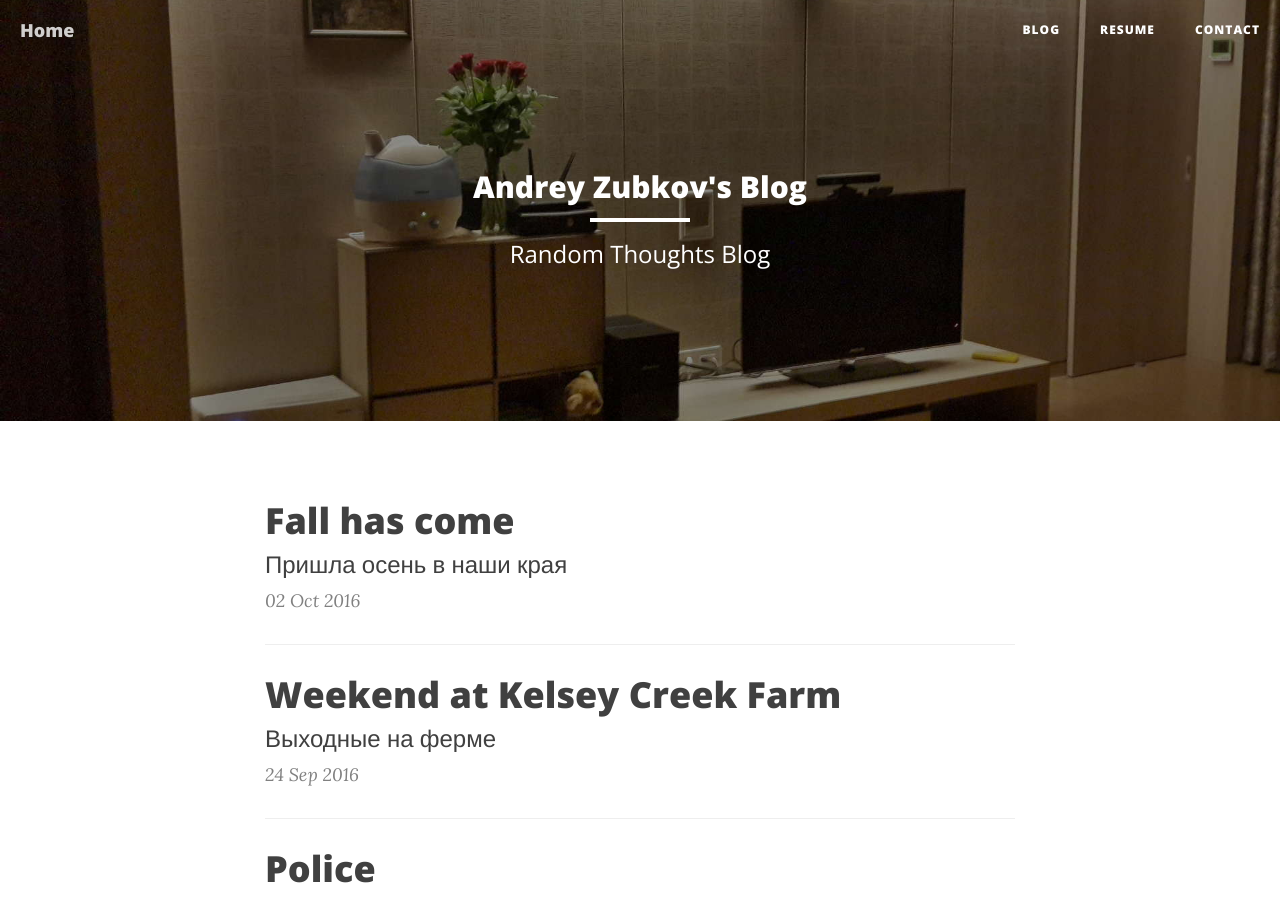
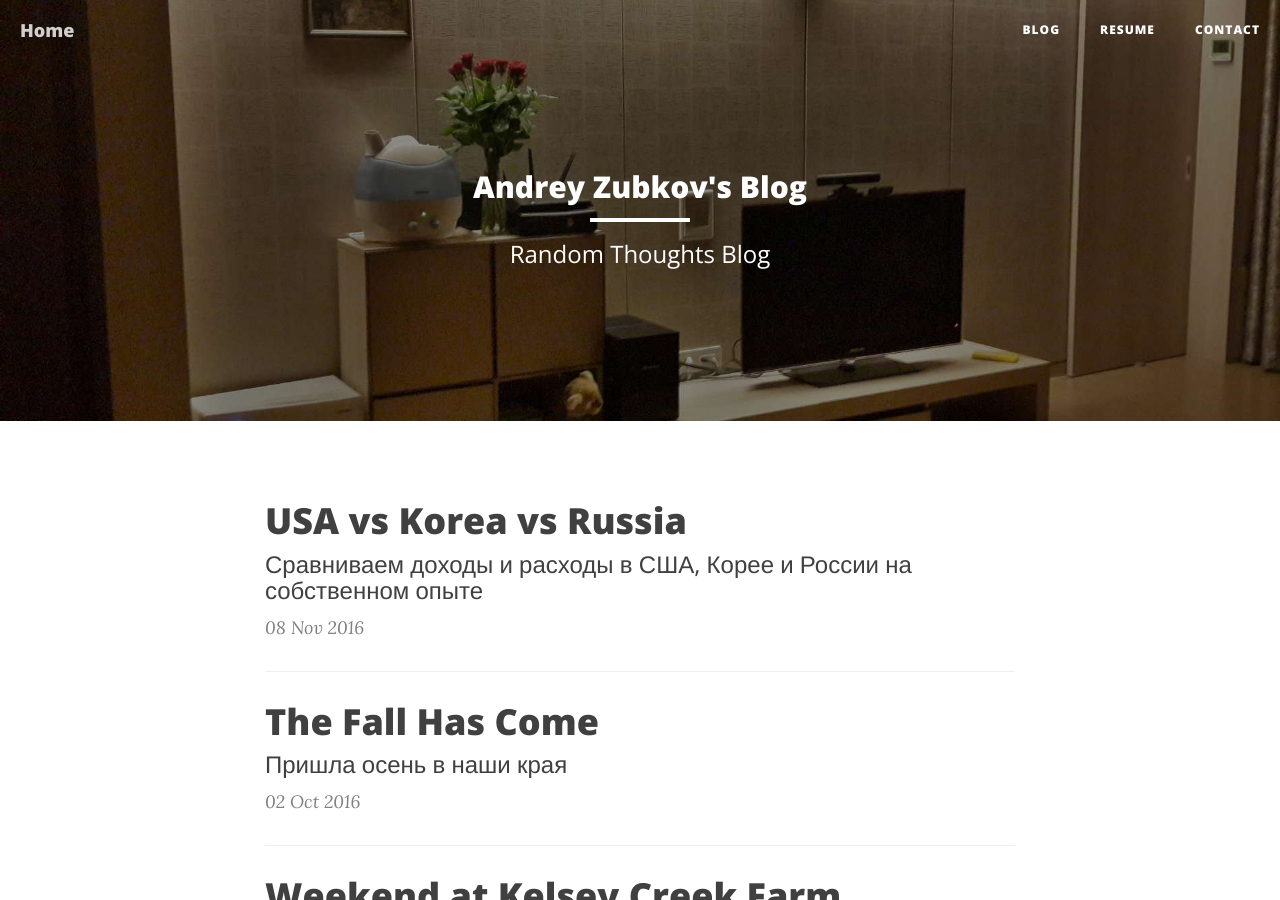
Before and after one commit to oxymoron/oxymoron.github.io, a Jekyll site: the page built from index.html, in a window 1280 px wide and 900 px high. Built offline with Jekyll 4.4.1, drawn with Linux system fonts in a browser that asks for light colours; nearby versions of some CDN libraries; the list of posts is cut into pages by our own code; comment, search, counter and statistics services are not loaded; some of the changed lines change nothing that is shown; some of the changed text lies outside the part shown.

Commit message:
USA Korea Russia

```diff
--- a/_posts/2016-10-02-october-weekend.md
+++ b/_posts/2016-10-02-october-weekend.md
@@ -1,6 +1,6 @@
 ---
 layout: post
-title: Fall has come
+title: The Fall Has Come
 description: Пришла осень в наши края
 photoset: 2016-10-02
 ogimage: https://farm6.staticflickr.com/5210/29785378270_1181ef6c34_h.jpg
--- /dev/null
+++ b/_posts/2016-11-08-us-korea-russia.md
@@ -0,0 +1,84 @@
+---
+layout: post
+title: USA vs Korea vs Russia
+description: Сравниваем доходы и расходы в США, Корее и России на собственном опыте
+ogimage: https://c6.staticflickr.com/6/5343/30872680005_1ea17114e2_b.jpg
+---
+
+<img src="https://c6.staticflickr.com/6/5343/30872680005_1ea17114e2_b.jpg" class="img-responsive img-thumbnail">
+
+После года с небольшим проживания в США, когда куплено всё необходимое
+и уже не надо покупать очередной шкаф, как было в первые месяцы и можно
+сказать, что доходы и расходы стабилизировались и сохраняются на
+приблизительно одинаковом уровне от месяца к месяцу - можно, наконец,
+оценить а на что собственно идёт полученная зарплата.
+
+Ещё интересно сравнить, а как отличается картина доходов и расходов в
+разных странах. Я специально не пишу абсолютные величины, это ведь
+конфиденциальная информация, которую, впрочем, не так сложно найти например на
+[Glassdoor](https://www.glassdoor.com).
+
+## США
+- *Штат Вашингтон*
+- *Программист Amazon*
+- *Съемное жилье 100+ кв.м.*
+
+Распределение расходов для США получено из собственного опыта и взято
+напрямую из Quicken. Ничего удивительного в распределении на картинке нет - ровно половину
+доходов съедают:
+
+
+- Аренда жилья
+- Налоги
+- Детский сад
+
+Это было бы не так, если жить в американской глубинке, да и просто подальше
+от разных центров IT, но и общий уровень зарплаты в этом случае был бы меньше.
+А вот расходы на продукты и шмотки в США были такие же как и в Корее.
+Раз в две недели мы ездим в Costco, иногда докупаем продуктов в QFC на неделе,
+ну, и само собой покупаем вещи на Amazon - все это формирует кусок названный
+здесь Groceries.
+
+Старховки, коммунальные счета и расходы на автомобиль, хоть и не маленькие
+всё равно не настолько огромные, чтобы как-то значительно менять картину.
+
+На самом деле самый нижний кусок, то есть то, что остается - немного поменьше.
+Есть еще например, пенсионные отчисления 401(k), к которым на каждый доллар
+компания добавляет 50 центов.
+
+Есть еще нюансы с меняющимся доходом по акциям, которые дают как signing bonus,
+но это всё я хотел для себя сравнить картину в целом, а не уходить в детали.
+
+## Южная Корея
+- *Город Сувон*
+- *Программист Samsung Electronics*
+- *Съемное жилье 110+ кв.м.*
+
+Зарплата примернов два раза ниже, зато и налоги гораздо ниже. Здесь я должен
+оговориться, что когда мы жили в Корее у нас всё же оставалось гораздо больше, чем
+на картинке. Из-за двух вещей:
+
+
+- Samsung снимал жилье для инострацев
+- Ребенок не ходил в садик тогда
+
+Но для того, чтобы сравнение по странам выглядело более честным я добавил
+стоимость аренды и садика, т.к. достоверно знаю цены на это от знакомых.
+В отличие от США траты на медицину гораздо ниже, ну и в целом все несколько дешевле,
+хотя на магазины мы все равно тратили примерно столько же.
+
+## Россия
+- *Москва (условно)*
+- *Программист Яндекс (условно)*
+- *Съемное жилье - 3 комн.*
+
+Я хоть и работал программистом в Москве целых три года, но было это уже
+10 лет назад и данные были бы неактуальными. Поэтому я условно взял зарплату
+с [hh.ru](https://hh.ru) для программиста с опытом на уровне 150 000 руб. в мес.
+Налоги в России фиксированные 13%, остальные данные по опыту поездок в отпуск к родителям.
+Не знаю реально ли сейчас прожить в Москве тратя на магазины $600...
+Будем считать, что можно. Аренду жилья взял для трехкомнатной квартиры
+что-то среднее с [Avito](https://www.avito.ru)
+
+
+Выводов делать не буду - только факты, может кому-то будет интересно такое сравнение.
```
